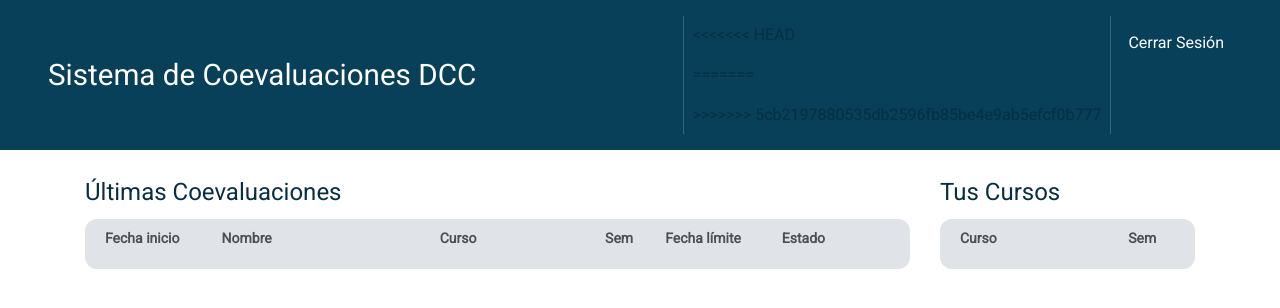
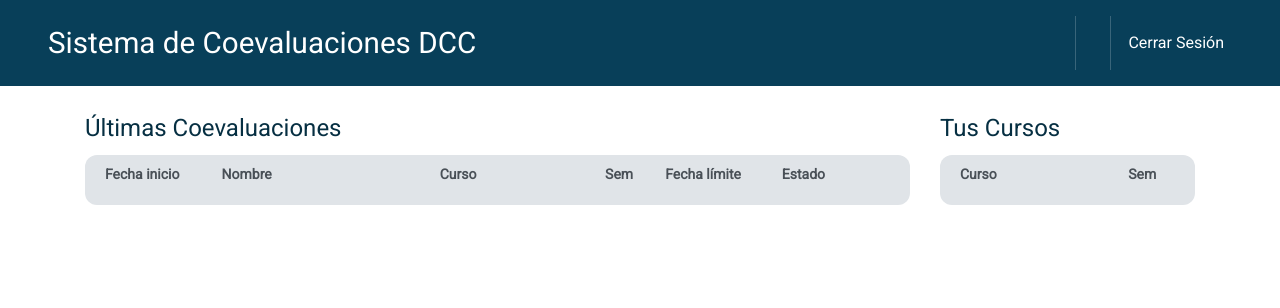
Before and after one commit to DCC-CC4401/2018-2-Los-mas-lolein-de-Ingenieria-T4, a Django app: page / in a window 1280 px wide. Shown: the top 308 px of the page. Run offline with Django 3.2, Linux system fonts and the light colour scheme; a user stored in the database is signed in; data comes from the database, SQL or seed files in the repository; both versions use the stored data as it was after the commit; lists and menus that the app fills with data are empty; some libraries are stand-ins or nearby versions.

Commit message:
cambios menores

```diff
--- a/Proyecto/cevichecorp/templates/home-vista-alumno.html
+++ b/Proyecto/cevichecorp/templates/home-vista-alumno.html
@@ -26,11 +26,7 @@
                 <ul class="navbar-nav ml-auto">
                     <li class="divider-vertical"></li>
                     <li class="nav-item">
-<<<<<<< HEAD
                         <a class="nav-link" href="./perfil">{{usuario}}</a>
-=======
-                        <a class="nav-link" href="../perfil">{{usuario}}</a>
->>>>>>> 5cb2197880535db2596fb85be4e9ab5efcf0b777
                     </li>
                     <li class="divider-vertical"></li>
                     <li class="nav-item">
--- a/Proyecto/cevichecorp/templates/perfil-vista-dueno.html
+++ b/Proyecto/cevichecorp/templates/perfil-vista-dueno.html
@@ -26,7 +26,7 @@
                 <ul class="navbar-nav ml-auto">
                     <li class="divider-vertical"></li>
                     <li class="nav-item">
-                        <a class="nav-link" href="#">{{usuario}}</a>
+                        <a class="nav-link" href="../perfil">{{usuario}}</a>
                     </li>
                     <li class="divider-vertical"></li>
                     <li class="nav-item">
```
Also changed, not shown: Proyecto/db.sqlite3.
